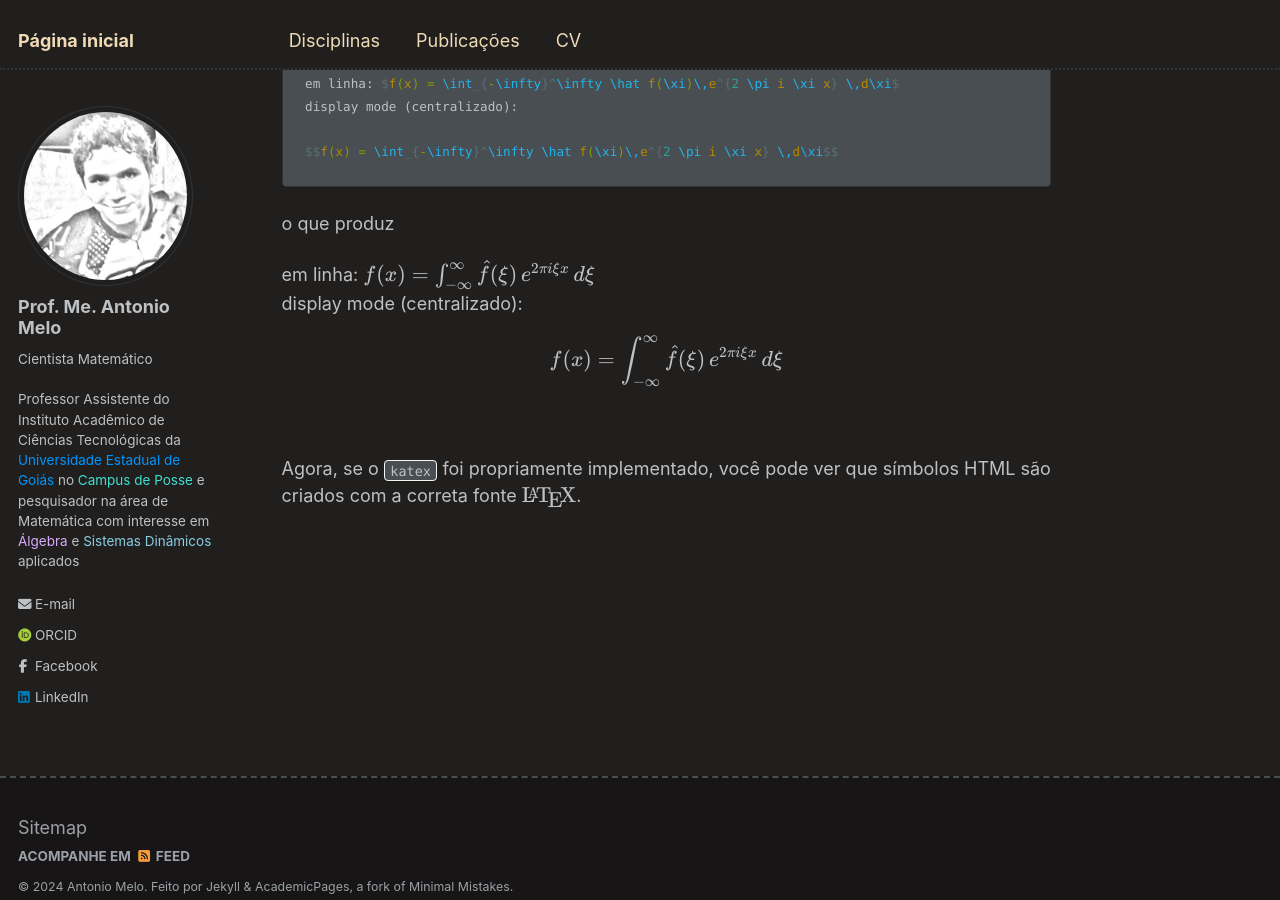
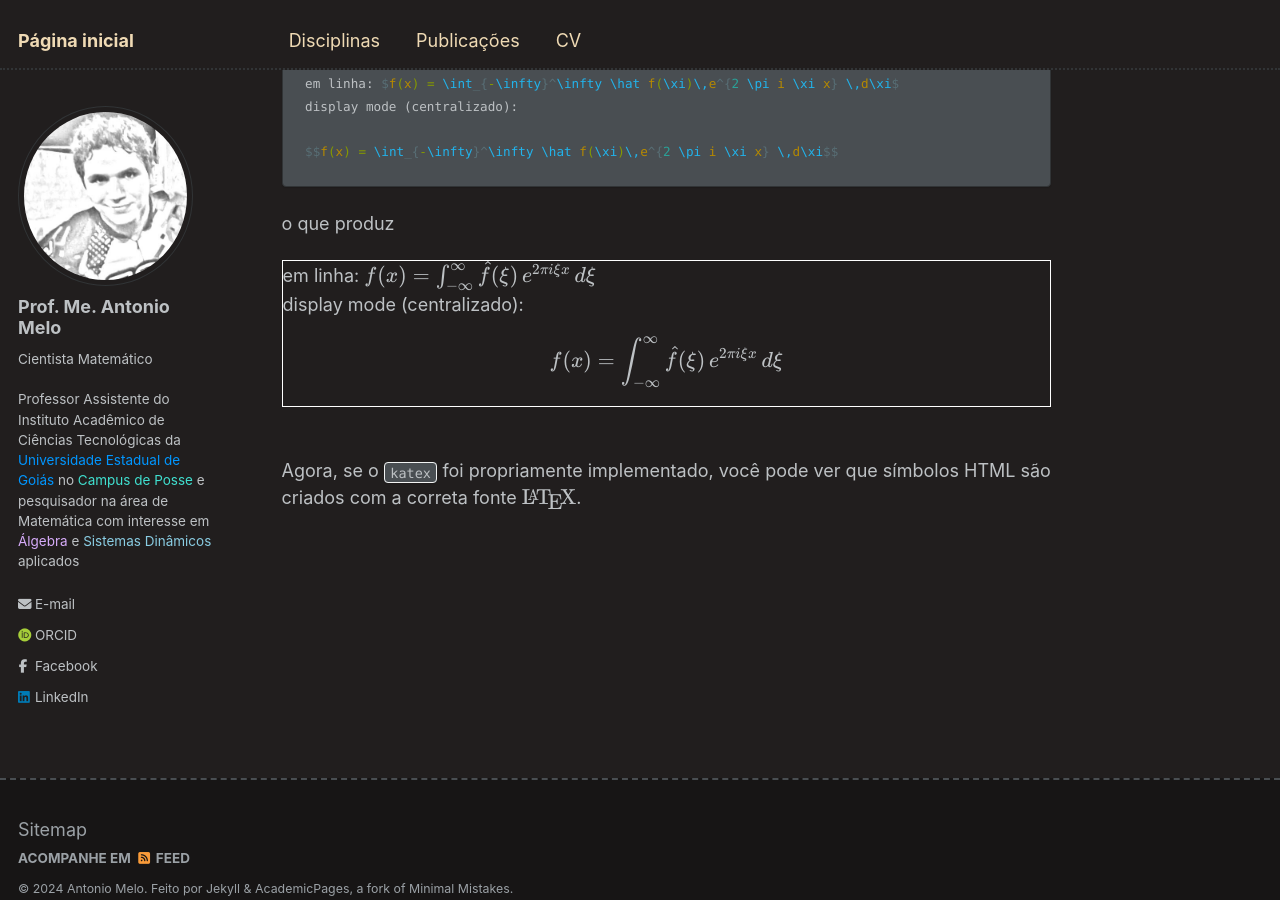
Before and after one commit to antmelo/antmelo.github.io, a Jekyll site: the page built from _pages/about.md, in a window 1280 px wide and 900 px high, scrolled down 4293 px. Built offline with Jekyll 4.4.1, drawn with Linux system fonts in a browser that asks for light colours; some web fonts are replaced.

Commit message:
Update about.md

````diff
--- a/_pages/about.md
+++ b/_pages/about.md
@@ -152,7 +152,7 @@ $$f(x) = \int_{-\infty}^\infty \hat f(\xi)\,e^{2 \pi i \xi x} \,d\xi$$
 ```
 o que produz
 
- <div class="btn--block">
+ <div class="btn--light-outline">
 
  em linha: $f(x) = \int_{-\infty}^\infty \hat f(\xi)\,e^{2 \pi i \xi x} \,d\xi$ <br>
 
````
